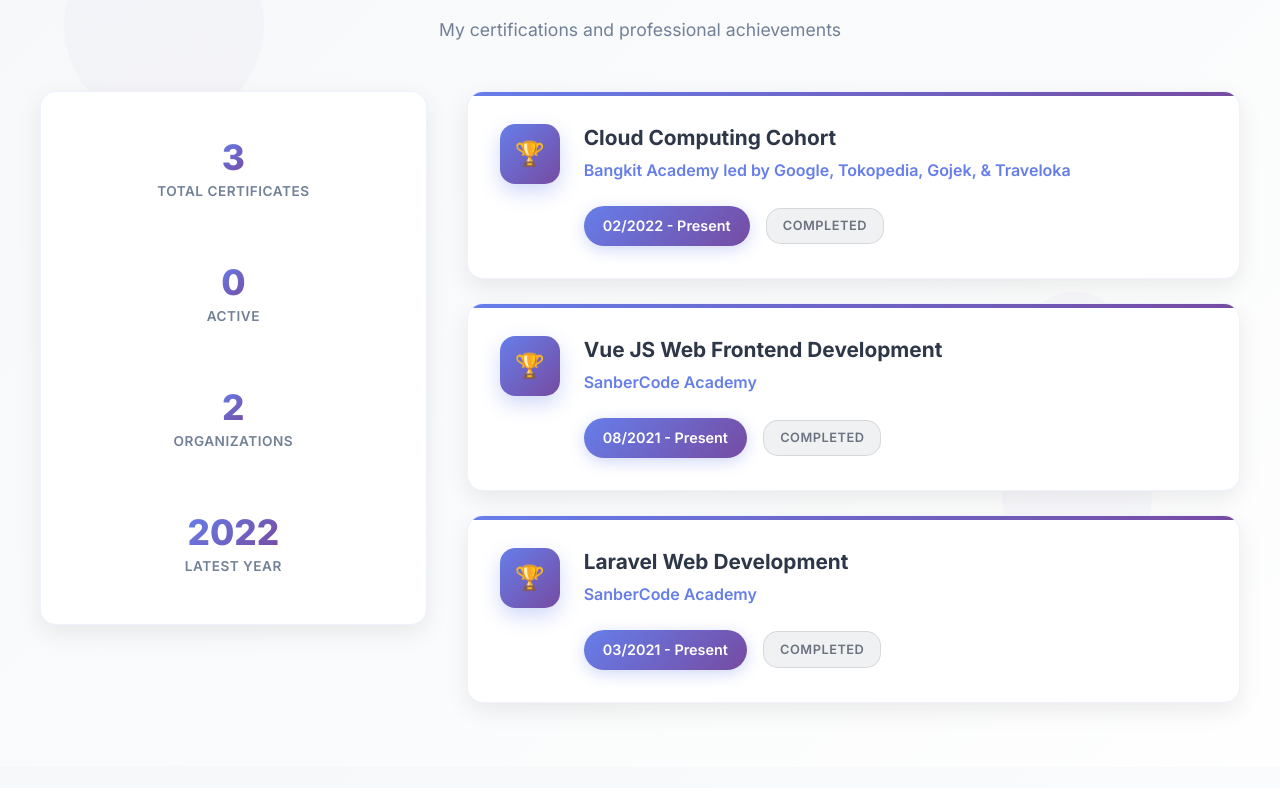
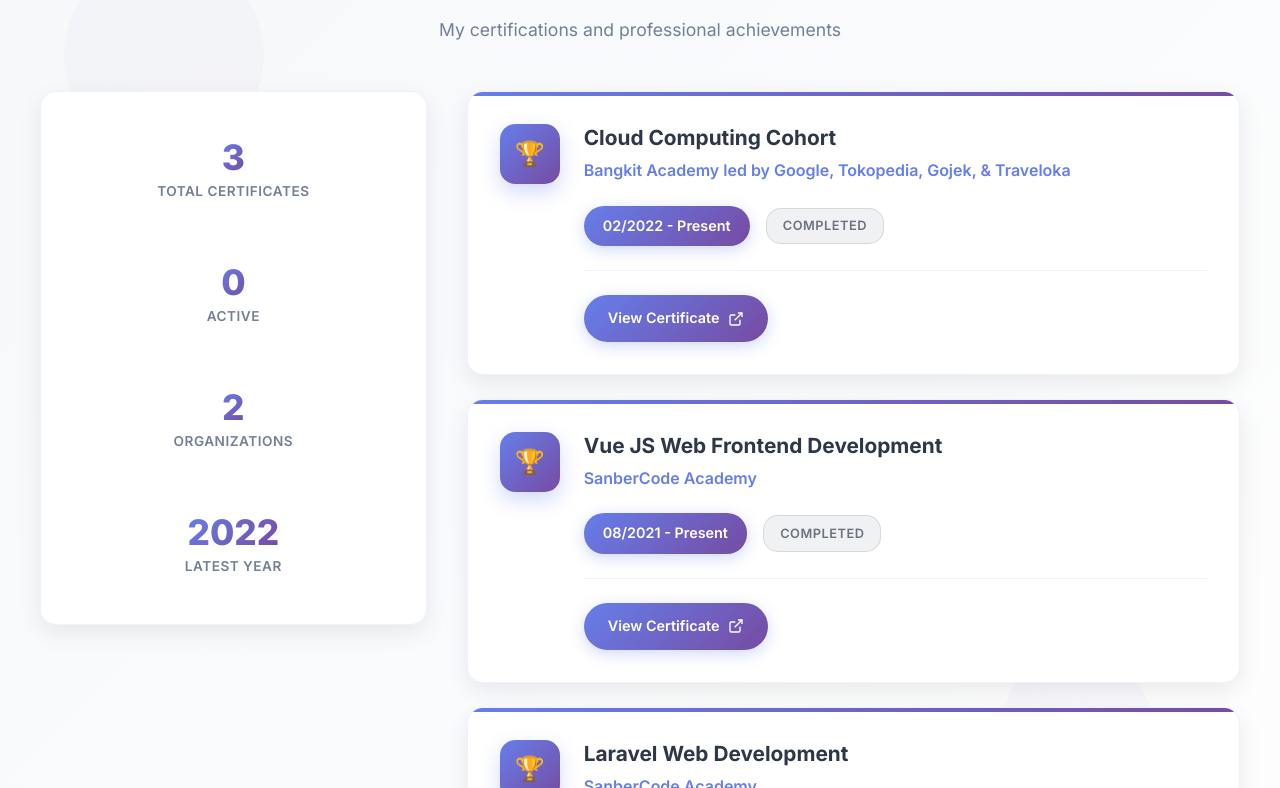
Before and after one commit to yusufwijaya-code/ucup-porto-app, an Angular app: page / in a window 1280 px wide. Shown: the part 7172-7960 px from the top of the page. Built offline with nearby package versions, Linux system fonts and the light colour scheme.

Commit message:
feat: add view certificates

```diff
--- a/src/app/components/certificates/certificates.component.html
+++ b/src/app/components/certificates/certificates.component.html
@@ -37,7 +37,7 @@
       <div class="certificates-main">
         <div class="certificates-grid">
           @for (certificate of certificates; track certificate.name) {
-            <div class="certificate-card">
+            <div class="certificate-card" [class.has-link]="certificate.link">
               <div class="certificate-icon">
                 <div class="icon-wrapper">
                   🏆
@@ -52,6 +52,24 @@
                     {{ getStatusText(certificate.period) }}
                   </div>
                 </div>
+                <!-- Certificate Link Button -->
+                @if (certificate.link) {
+                  <div class="certificate-actions">
+                    <a
+                      [href]="certificate.link"
+                      target="_blank"
+                      rel="noopener noreferrer"
+                      class="certificate-link"
+                    >
+                      <span>View Certificate</span>
+                      <svg width="16" height="16" viewBox="0 0 24 24" fill="none" stroke="currentColor" stroke-width="2">
+                        <path d="M18 13v6a2 2 0 0 1-2 2H5a2 2 0 0 1-2-2V8a2 2 0 0 1 2-2h6"></path>
+                        <polyline points="15 3 21 3 21 9"></polyline>
+                        <line x1="10" y1="14" x2="21" y2="3"></line>
+                      </svg>
+                    </a>
+                  </div>
+                }
               </div>
             </div>
           }
--- a/src/app/components/certificates/certificates.component.scss
+++ b/src/app/components/certificates/certificates.component.scss
@@ -144,7 +144,16 @@
           width: 100%;
           box-sizing: border-box;
 
-          &:hover {
+          &.has-link {
+            cursor: pointer;
+
+            &:hover {
+              transform: translateY(-2px);
+              box-shadow: 0 15px 35px rgba(102, 126, 234, 0.15);
+            }
+          }
+
+          &:hover:not(.has-link) {
             transform: scale(1.01);
             box-shadow: 0 12px 30px rgba(102, 126, 234, 0.12);
           }
@@ -201,6 +210,7 @@
               flex-direction: column;
               gap: 0.8rem;
               align-items: center;
+              margin-bottom: 1.5rem;
 
               .period-badge {
                 background: linear-gradient(135deg, #667eea 0%, #764ba2 100%);
@@ -237,6 +247,42 @@
                   background: rgba(107, 114, 128, 0.1);
                   color: #6b7280;
                   border: 1px solid rgba(107, 114, 128, 0.2);
+                }
+              }
+            }
+
+            // Certificate Link Button Styles
+            .certificate-actions {
+              margin-top: 1.5rem;
+              padding-top: 1.5rem;
+              border-top: 1px solid rgba(102, 126, 234, 0.1);
+
+              .certificate-link {
+                display: inline-flex;
+                align-items: center;
+                gap: 0.5rem;
+                background: linear-gradient(135deg, #667eea 0%, #764ba2 100%);
+                color: white;
+                text-decoration: none;
+                padding: 0.7rem 1.5rem;
+                border-radius: 25px;
+                font-size: 0.9rem;
+                font-weight: 600;
+                transition: all 0.3s ease;
+                box-shadow: 0 4px 15px rgba(102, 126, 234, 0.3);
+
+                &:hover {
+                  transform: translateY(-1px);
+                  box-shadow: 0 6px 20px rgba(102, 126, 234, 0.4);
+                  background: linear-gradient(135deg, #5a6fd8 0%, #6a4190 100%);
+                }
+
+                svg {
+                  transition: transform 0.3s ease;
+                }
+
+                &:hover svg {
+                  transform: translateX(2px);
                 }
               }
             }
@@ -362,6 +408,13 @@
                 justify-content: center;
                 gap: 1rem;
               }
+
+              .certificate-actions {
+                .certificate-link {
+                  font-size: 0.85rem;
+                  padding: 0.6rem 1.3rem;
+                }
+              }
             }
           }
         }
@@ -466,6 +519,14 @@
 
               .certificate-period {
                 justify-content: flex-start;
+                flex-direction: row;
+              }
+
+              .certificate-actions {
+                .certificate-link {
+                  font-size: 0.9rem;
+                  padding: 0.7rem 1.5rem;
+                }
               }
             }
           }
@@ -526,6 +587,15 @@
         .certificates-grid {
           .certificate-card {
             padding: 2.5rem;
+
+            .certificate-content {
+              .certificate-actions {
+                .certificate-link {
+                  font-size: 0.95rem;
+                  padding: 0.8rem 1.8rem;
+                }
+              }
+            }
           }
         }
       }
@@ -598,6 +668,18 @@
                   padding: 0.3rem 0.8rem;
                 }
               }
+
+              .certificate-actions {
+                margin-top: 1rem;
+                padding-top: 1rem;
+
+                .certificate-link {
+                  width: 100%;
+                  justify-content: center;
+                  padding: 0.6rem 1.2rem;
+                  font-size: 0.85rem;
+                }
+              }
             }
           }
         }
@@ -622,3 +704,97 @@
     }
   }
 }
+
+// ==================== EXTRA SMALL MOBILE (under 360px) ====================
+@media (max-width: 360px) {
+  .certificates-section {
+    padding: 1rem 0.8rem;
+
+    .certificates-content {
+      .certificates-stats {
+        padding: 1.2rem;
+
+        .stats-card {
+          grid-template-columns: repeat(2, 1fr);
+          gap: 0.8rem;
+
+          .stat-item {
+            padding: 0.6rem;
+
+            .stat-number {
+              font-size: 1.6rem;
+            }
+
+            .stat-label {
+              font-size: 0.75rem;
+            }
+          }
+        }
+      }
+
+      .certificates-main {
+        .certificates-grid {
+          .certificate-card {
+            padding: 1.2rem;
+
+            .certificate-content {
+              .certificate-name {
+                font-size: 1.1rem;
+              }
+
+              .certificate-issuer {
+                font-size: 0.9rem;
+              }
+
+              .certificate-period {
+                flex-direction: column;
+                gap: 0.6rem;
+
+                .period-badge {
+                  font-size: 0.75rem;
+                  padding: 0.35rem 0.8rem;
+                }
+
+                .status-badge {
+                  font-size: 0.65rem;
+                  padding: 0.25rem 0.6rem;
+                }
+              }
+
+              .certificate-actions {
+                .certificate-link {
+                  font-size: 0.8rem;
+                  padding: 0.5rem 1rem;
+                }
+              }
+            }
+          }
+        }
+      }
+    }
+  }
+}
+
+// ==================== PRINT STYLES ====================
+@media print {
+  .certificates-section {
+    background: white !important;
+    padding: 1rem !important;
+
+    .background-shapes {
+      display: none;
+    }
+
+    .certificates-content {
+      .certificates-stats,
+      .certificates-main .certificate-card {
+        box-shadow: none !important;
+        border: 1px solid #ddd !important;
+      }
+
+      .certificate-actions {
+        display: none !important;
+      }
+    }
+  }
+}
--- a/src/app/components/certificates/certificates.component.ts
+++ b/src/app/components/certificates/certificates.component.ts
@@ -27,7 +27,7 @@
     const currentYear = new Date().getFullYear();
     return this.certificates.filter(cert => {
       const year = parseInt(cert.period.split('/')[1]);
-      return year >= currentYear - 1; // Active if from last year or current
+      return year >= currentYear - 1;
     }).length;
   }
 
@@ -61,4 +61,11 @@
     if (year >= currentYear - 2) return 'Recent';
     return 'Completed';
   }
+
+  // Optional: Method to handle certificate link clicks
+  openCertificate(link: string): void {
+    if (link) {
+      window.open(link, '_blank', 'noopener,noreferrer');
+    }
+  }
 }
--- a/src/assets/data/certificates.json
+++ b/src/assets/data/certificates.json
@@ -2,16 +2,19 @@
   {
     "name": "Cloud Computing Cohort",
     "issuer": "Bangkit Academy led by Google, Tokopedia, Gojek, & Traveloka",
-    "period": "02/2022 - Present"
+    "period": "02/2022 - Present",
+    "link": "https://example.com/bangkit-certificate"
   },
   {
     "name": "Vue JS Web Frontend Development",
     "issuer": "SanberCode Academy",
-    "period": "08/2021 - Present"
+    "period": "08/2021 - Present",
+    "link": "https://example.com/vuejs-certificate"
   },
   {
     "name": "Laravel Web Development",
     "issuer": "SanberCode Academy",
-    "period": "03/2021 - Present"
+    "period": "03/2021 - Present",
+    "link": "https://example.com/laravel-certificate"
   }
 ]
```
